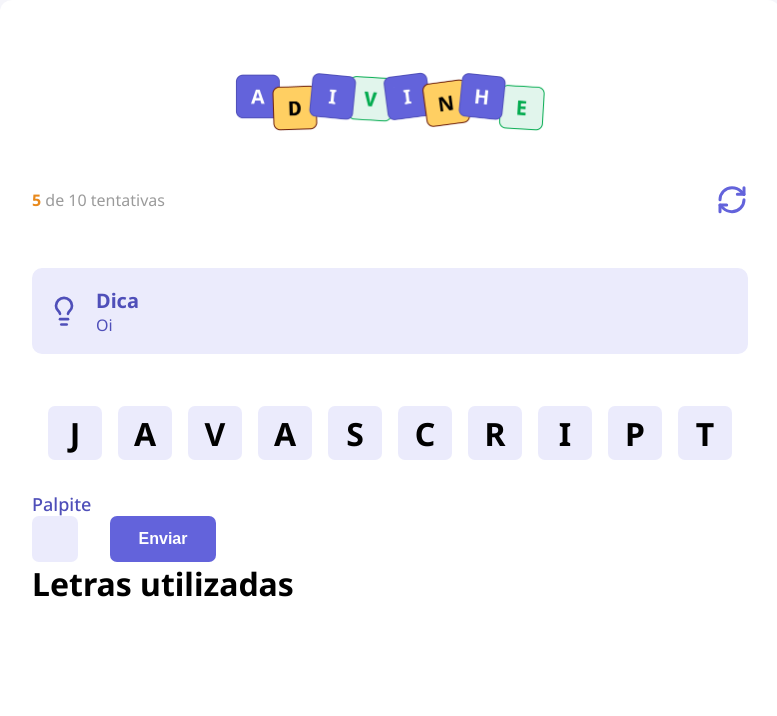
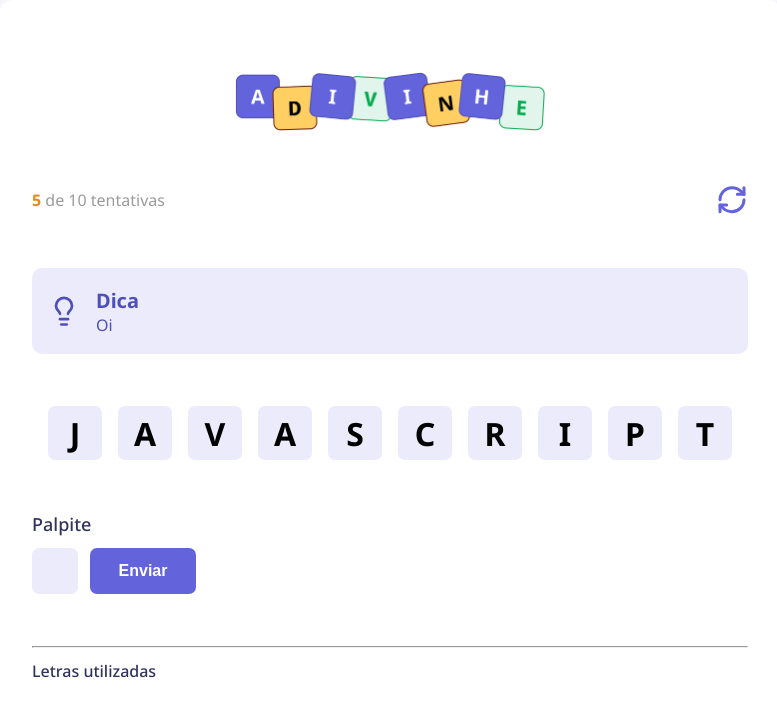
Before and after one commit to MartinianoGomes/web2_frontend, a React (Vite) app in the folder advinhe/: page / in a window 1280 px wide. Shown: the top 716 px of the page, without its empty margins (250-1027 px from the left). Built offline with nearby package versions, Linux system fonts and the light colour scheme.

Commit message:
Ajustando estética do site.

```diff
--- a/advinhe/src/components/Guess/Form/form.module.css
+++ b/advinhe/src/components/Guess/Form/form.module.css
@@ -1,4 +1,5 @@
-.form{
+.form {
     display: flex;
-    gap: 2rem;
+    gap: 12px;
+    margin-bottom: 52px;
 }
--- a/advinhe/src/components/Guess/GuessInfo/guessinfo.module.css
+++ b/advinhe/src/components/Guess/GuessInfo/guessinfo.module.css
@@ -1,6 +1,7 @@
-.guessinfo{
+.guessinfo {
     font-family: var(--font-family);
     font-size: 18px;
     font-weight: 500;
-    color: var(--blue-3);
+    color: var(--blue-4);
+    margin-bottom: 12px;
 }
--- a/advinhe/src/components/Guess/guess.module.css
+++ b/advinhe/src/components/Guess/guess.module.css
@@ -1,5 +1,5 @@
-.guess{
+.guess {
     display: flex;
     flex-direction: column;
-    padding-top: 2rem;
+    margin-top: 52px;
 }
--- a/advinhe/src/components/HistoryList/HistoryInfo/HistoryInfo.tsx
+++ b/advinhe/src/components/HistoryList/HistoryInfo/HistoryInfo.tsx
@@ -1,5 +1,9 @@
+import historyInfo from "./historyinfo.module.css"
+
 export function HistoryInfo() {
-    return <h1>
-        Letras utilizadas
-    </h1>
+    return <div className={historyInfo.historyinfo}>
+        <hr />
+
+        <h1>Letras utilizadas</h1>
+    </div>
 }
--- a/advinhe/src/components/HistoryList/HistoryInfo/historyinfo.module.css
+++ b/advinhe/src/components/HistoryList/HistoryInfo/historyinfo.module.css
@@ -1,3 +1,11 @@
 .historyinfo {
+    display: flex;
+    flex-direction: column;
+    gap: 12px;
+}
 
+.historyinfo h1 {
+    font-size: 16px;
+    font-weight: 500;
+    color: var(--blue-4);
 }
--- a/advinhe/src/global.css
+++ b/advinhe/src/global.css
@@ -15,7 +15,7 @@
     --blue: #ebebfc;
     --blue-2: #6363db;
     --blue-3: #4F4FB9;
-    --blue-4: #4F4FB9;
+    --blue-4: #32325F;
 
     --yellow: #FFCF62;
     --yellow-2: #E8891C;
```
